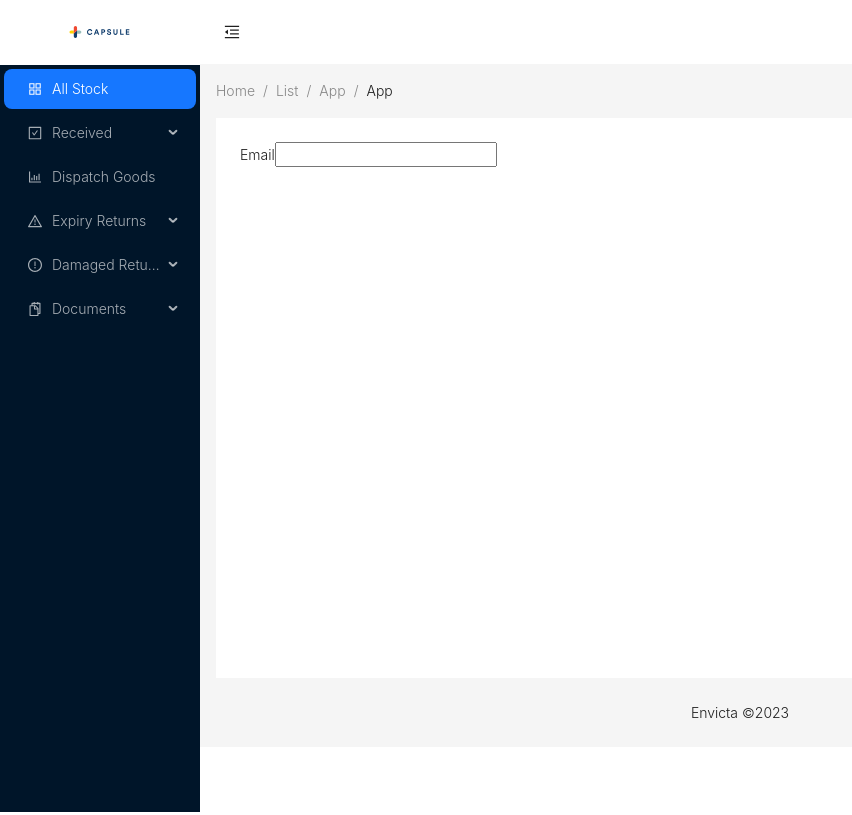
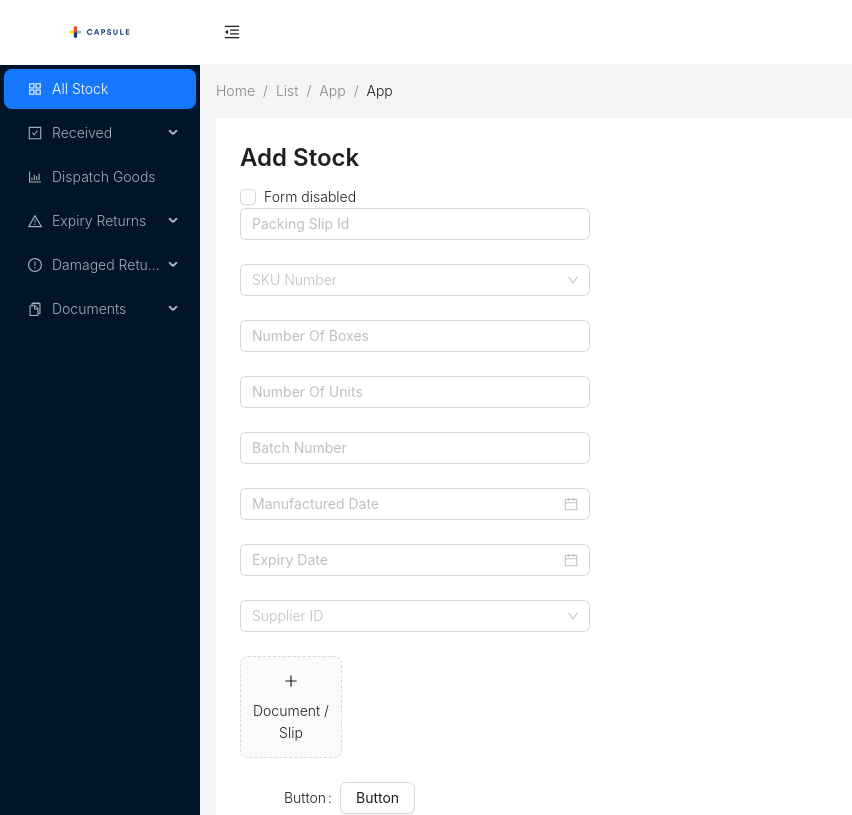
Before and after one commit to mohammedafridh/PharmacyManagementSystem, a React (Create React App) app in the folder frontend/: page /addStock in a window 1280 px wide. Shown: the top 815 px of the page, without its empty margins (0-852 px from the left). Built offline with nearby package versions, Linux system fonts and the light colour scheme.

Commit message:
AddStockForm

```diff
--- a/frontend/src/Pages/Purchase/AddStock.jsx
+++ b/frontend/src/Pages/Purchase/AddStock.jsx
@@ -1,14 +1,193 @@
-import React from 'react'
+import { PlusOutlined } from '@ant-design/icons';
+import React, { useState } from 'react';
+import {
+  Button,
+  Cascader,
+  Checkbox,
+  DatePicker,
+  Form,
+  Input,
+  InputNumber,
+  Radio,
+  Select,
+  Slider,
+  Switch,
+  TreeSelect,
+  Upload,
+  Typography
+} from 'antd';
+const { RangePicker } = DatePicker;
+const { TextArea } = Input;
+const { Title } = Typography;
+
+const normFile = (e) => {
+  if (Array.isArray(e)) {
+    return e;
+  }
+  return e?.fileList;
+};
+
 
 const AddStock = () => {
+
+  const [componentDisabled, setComponentDisabled] = useState(false);
+
   return (
-    <form>
-      <label class="block">
-        <span class="block text-sm font-medium text-slate-700">Email</span>
-        <input type="email" class="peer ..." />
-      </label>
-    </form>
-  )
-}
-
-export default AddStock
+    <>
+      <Title level={3}>Add Stock</Title>
+      <Checkbox
+        checked={componentDisabled}
+        onChange={(e) => setComponentDisabled(e.target.checked)}
+      >
+        Form disabled
+      </Checkbox>
+      <Form
+        labelCol={{
+          span: 4,
+        }}
+        wrapperCol={{
+          span: 14,
+        }}
+        layout="horizontal"
+        disabled={componentDisabled}
+        style={{
+          maxWidth: 600,
+        }}
+      >
+        {/* <Form.Item label="Checkbox" name="disabled" valuePropName="checked">
+          <Checkbox>Checkbox</Checkbox>
+        </Form.Item> */}
+        {/* <Form.Item label="Radio">
+          <Radio.Group>
+            <Radio value="apple"> Apple </Radio>
+            <Radio value="pear"> Pear </Radio>
+          </Radio.Group>
+        </Form.Item> */}
+        <Form.Item>
+          <Input placeholder='Packing Slip Id'/>
+        </Form.Item>
+        {/* <Form.Item label="Select">
+          <Select>
+            <Select.Option value="demo">Demo</Select.Option>
+          </Select>
+        </Form.Item> */}
+        <Form.Item>
+        <Select
+          showSearch
+          placeholder="SKU Number"
+          optionFilterProp="children"
+          filterOption={(input, option) => (option?.label ?? '').includes(input)}
+          filterSort={(optionA, optionB) =>
+            (optionA?.label ?? '').toLowerCase().localeCompare((optionB?.label ?? '').toLowerCase())
+          }
+          options={[
+            {
+              value: '1',
+              label: 'Not Identified',
+            },
+            {
+              value: '2',
+              label: 'Closed',
+            },
+            {
+              value: '3',
+              label: 'Communicated',
+            },
+            {
+              value: '4',
+              label: 'Identified',
+            },
+            {
+              value: '5',
+              label: 'Resolved',
+            },
+            {
+              value: '6',
+              label: 'Cancelled',
+            },
+          ]}
+        />
+        </Form.Item>
+        <Form.Item>
+          <InputNumber placeholder='Number Of Boxes' style={{width:'100%'}}/>
+        </Form.Item>
+        <Form.Item >
+          <InputNumber placeholder='Number Of Units' style={{width:'100%'}}/>
+        </Form.Item>
+        <Form.Item>
+          <InputNumber placeholder='Batch Number' style={{width:'100%'}}/>
+        </Form.Item>
+        <Form.Item>
+          <DatePicker style={{width:'100%'}} placeholder='Manufactured Date'/>
+        </Form.Item>
+        <Form.Item>
+          <DatePicker placeholder='Expiry Date' style={{width:'100%'}}/>
+        </Form.Item>
+        <Form.Item>
+        <Select
+          showSearch
+          placeholder="Supplier ID"
+          optionFilterProp="children"
+          filterOption={(input, option) => (option?.label ?? '').includes(input)}
+          filterSort={(optionA, optionB) =>
+            (optionA?.label ?? '').toLowerCase().localeCompare((optionB?.label ?? '').toLowerCase())
+          }
+          options={[
+            {
+              value: '1',
+              label: 'Not Identified',
+            },
+            {
+              value: '2',
+              label: 'Closed',
+            },
+            {
+              value: '3',
+              label: 'Communicated',
+            },
+            {
+              value: '4',
+              label: 'Identified',
+            },
+            {
+              value: '5',
+              label: 'Resolved',
+            },
+            {
+              value: '6',
+              label: 'Cancelled',
+            },
+          ]}
+        />
+        </Form.Item>
+        {/* <Form.Item label="TextArea">
+          <TextArea rows={4} />
+        </Form.Item> */}
+        {/* <Form.Item label="Switch" valuePropName="checked">
+          <Switch />
+        </Form.Item> */}
+        <Form.Item valuePropName="fileList" getValueFromEvent={normFile}>
+          <Upload action="/upload.do" listType="picture-card" >
+            <div>
+              <PlusOutlined />
+              <div
+                style={{
+                  marginTop: 8,
+                }}
+              >
+                Document / Slip
+              </div>
+            </div>
+          </Upload>
+        </Form.Item>
+        <Form.Item label="Button">
+          <Button>Button</Button>
+        </Form.Item>
+        <Form.Item label="Slider">
+          <Slider />
+        </Form.Item>
+      </Form>
+    </>
+  );
+};
+export default () => <AddStock />
```
